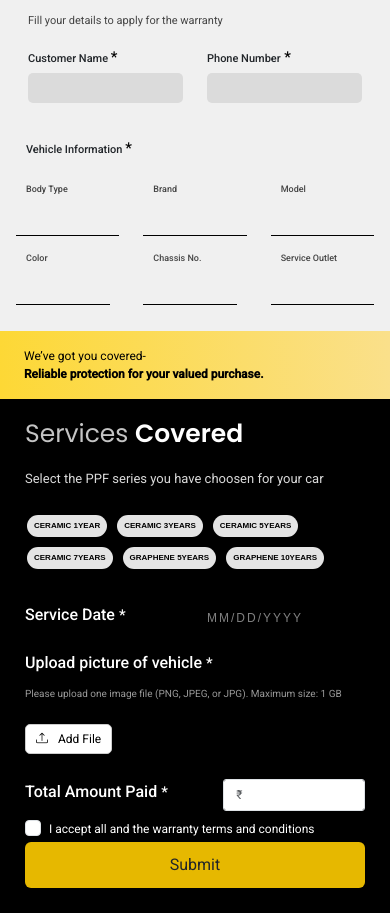
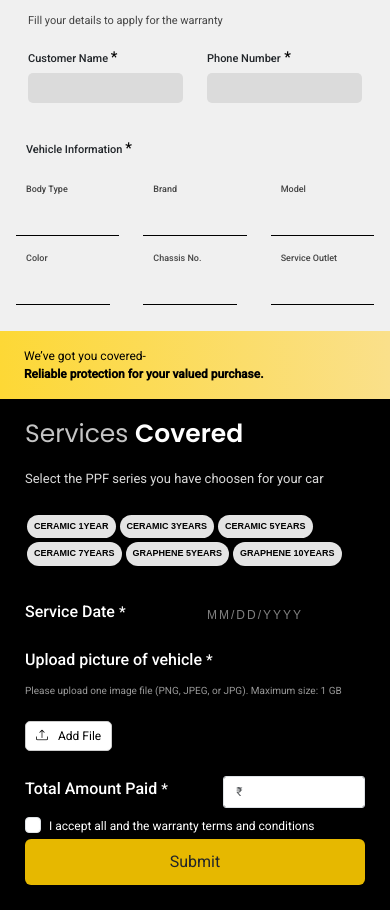
Before and after one commit to PoojaTamor/WORRANTY_CARD_3, a plain HTML site: page index.html in a window 390 px wide. Shown: the part 76-989 px from the top of the page. Drawn offline with nearby package versions, Linux system fonts and the light colour scheme; some packages are replaced by stand-ins of ours; a script that the page names is missing.

Commit message:
Update index.html

```diff
--- a/index.html
+++ b/index.html
@@ -475,7 +475,7 @@ div:where(.swal2-container) .swal2-html-container{
           padding-inline: 1rem;
         }
         .radio-container .radio-label {
-          font-size: 8px;
+          font-size: 9px;
         }
         .Vehiclerow {
           font-size: 9px;
@@ -513,7 +513,7 @@ div:where(.swal2-container) .swal2-html-container{
         }
         .radio-buttons {
 
-        gap: 6px;
+        gap: 0px;
       }
         .custom-input {
           height: 30px;
```
